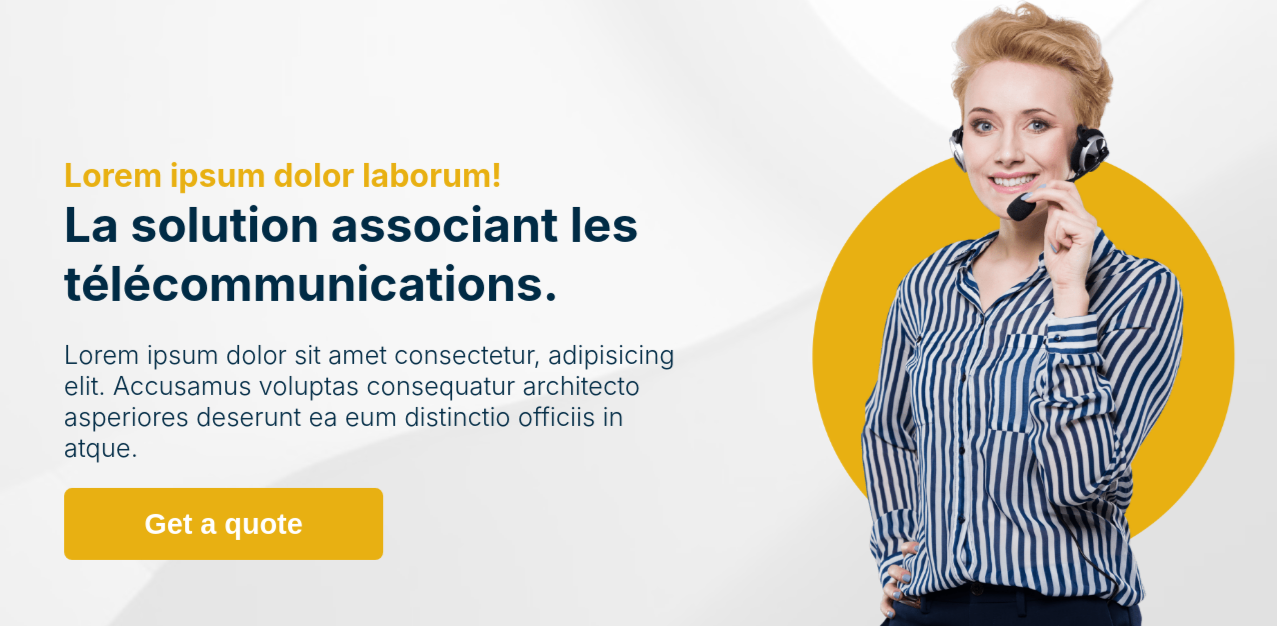
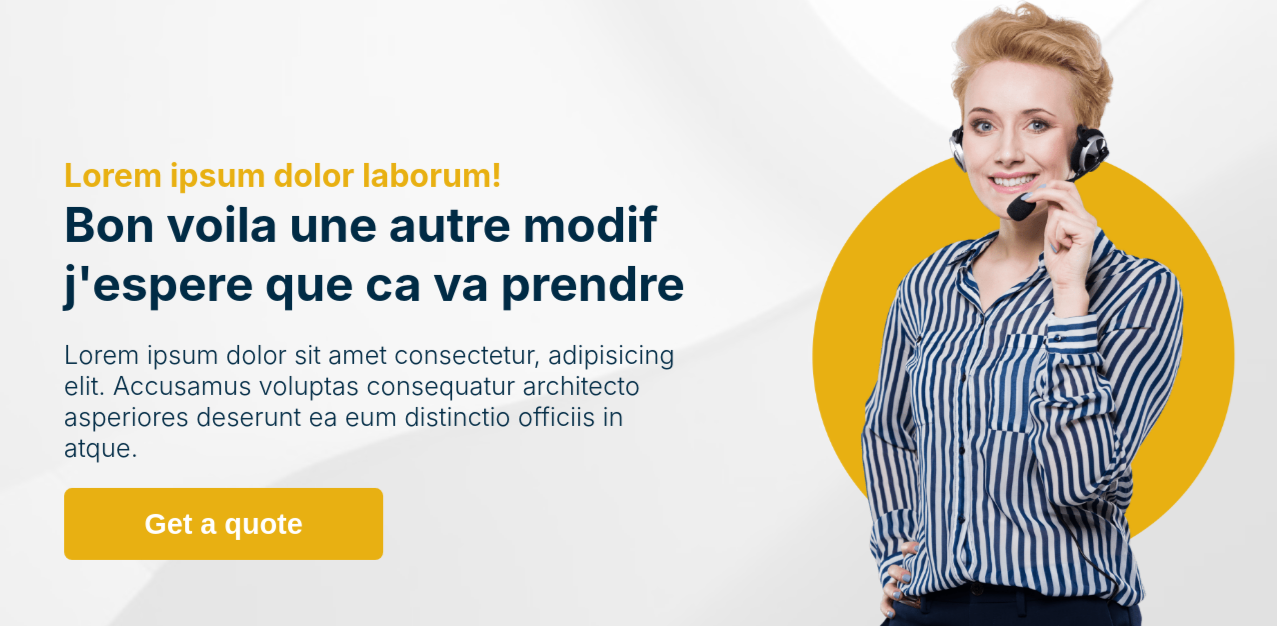
Before and after one commit to Folley-05/vip-gatsby, a Gatsby site: page / in a window 1280 px wide. Shown: the part 82-708 px from the top of the page. Built offline with nearby package versions, Linux system fonts and the light colour scheme; Gatsby itself is replaced by a stand-in of ours.

Commit message:
Update Accueils “hero”

```diff
--- a/content/accueil/hero.md
+++ b/content/accueil/hero.md
@@ -1,11 +1,11 @@
 ---
-title: hero
 titre-section: bof
-titre: La solution associant les télécommunications.
-vip-text: bof
+titre: Bon voila une autre modif j'espere que ca va prendre
 secur-text: bof
 page: home
 button: Get a quote
+title: hero
+vip-text: bof
 sous-titre: Lorem ipsum dolor laborum!
 ---
 Lorem ipsum dolor sit amet consectetur, adipisicing elit. Accusamus voluptas consequatur architecto asperiores deserunt ea eum distinctio officiis in atque.
```
